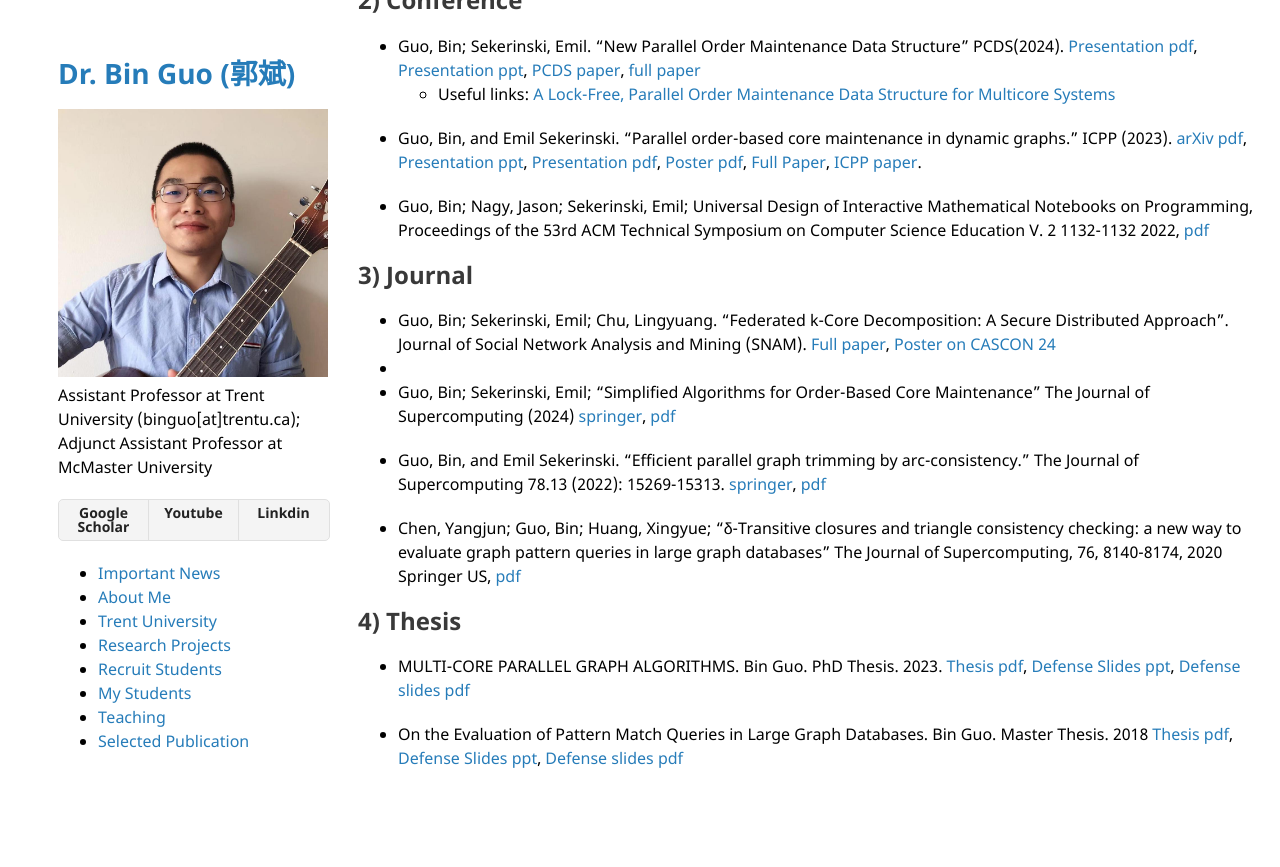
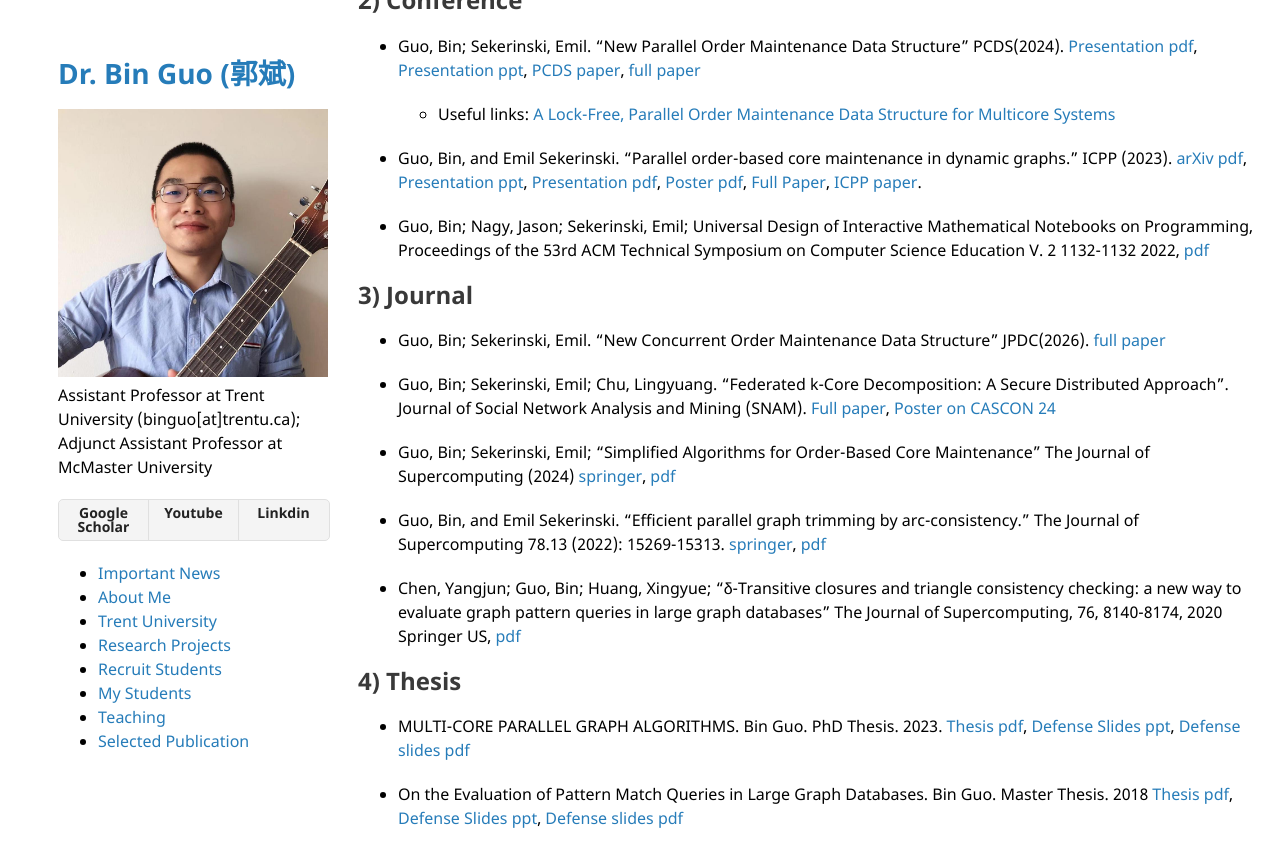
Before and after one commit to bin-guo/bin-guo.github.io, a Jekyll site: the page built from index.md, in a window 1280 px wide and 900 px high, scrolled down 6101 px. Shown: the top 867 px of the window. Built offline with Jekyll 4.4.1, drawn with Linux system fonts in a browser that asks for light colours; our own code applies the rules of GitHub Pages for plain Markdown files; before the commit the page ends 6941 px from its top, so only the background shows below that.

Commit message:
Update index.md

```diff
--- a/index.md
+++ b/index.md
@@ -234,6 +234,7 @@ All related presentations are uploaded to [Youtube](https://www.youtube.com/@guo
 
 ## 2) Conference
 - Guo, Bin; Sekerinski, Emil. "New Parallel Order Maintenance Data Structure" PCDS(2024). [Presentation pdf](publication/PCDS2024/PCDS-BinGuo.pdf), [Presentation ppt](publication/PCDS2024/PCDS-BinGuo.pptx), [PCDS paper](publication/PCDS2024/PCDS-BinGuo.pdf), [full paper](https://arxiv.org/pdf/2208.07800)
+
   - Useful links: [A Lock-Free, Parallel Order Maintenance Data Structure for Multicore Systems](https://linnk.ai/insight/algorithms-and-data-structures/a-lock-free-parallel-order-maintenance-data-structure-for-multicore-systems-OoKVQTjU/)
 
 - Guo, Bin, and Emil Sekerinski. "Parallel order-based core maintenance in dynamic graphs." ICPP (2023). [arXiv pdf](https://arxiv.org/pdf/2210.14290.pdf), [Presentation ppt](publication/icpp2023/icpp23-2.pptx), [Presentation pdf](publication/icpp2023/icpp23-2.pdf), [Poster pdf](publication/icpp2023/icpp23-poster.pdf), [Full Paper](publication/icpp2023/paralle-om-full-paper.pdf), [ICPP paper](publication/icpp2023/parallel-om-icpp.pdf).
@@ -243,9 +244,10 @@ All related presentations are uploaded to [Youtube](https://www.youtube.com/@guo
 
 
 ## 3) Journal
+- Guo, Bin; Sekerinski, Emil. "New Concurrent Order Maintenance Data Structure" JPDC(2026). [full paper](publication/JPDC/order-maint.pdf)
 
 - Guo, Bin; Sekerinski, Emil; Chu, Lingyuang. "Federated k-Core Decomposition: A Secure Distributed Approach". Journal of Social Network Analysis and Mining (SNAM). [Full paper](https://arxiv.org/pdf/2410.02544), [Poster on CASCON 24](publication/CASCON/cascon24-poster.pdf)
--
+
 - Guo, Bin; Sekerinski, Emil; 	"Simplified Algorithms for Order-Based Core Maintenance" The Journal of Supercomputing (2024) [springer](https://link.springer.com/article/10.1007/s11227-024-06190-x?utm_source=rct_congratemailt&utm_medium=email&utm_campaign=nonoa_20240528&utm_content=10.1007/s11227-024-06190-x), [pdf](publication/SC/Simplified.pdf)
 
 - Guo, Bin, and Emil Sekerinski. "Efficient parallel graph trimming by arc-consistency." The Journal of Supercomputing 78.13 (2022): 15269-15313. [springer](https://link.springer.com/article/10.1007/s11227-022-04457-9), [pdf](publication/SC/Efficient.pdf)
```
